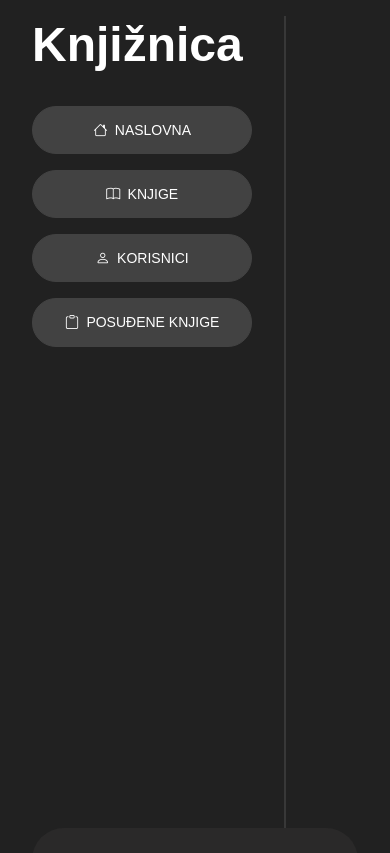
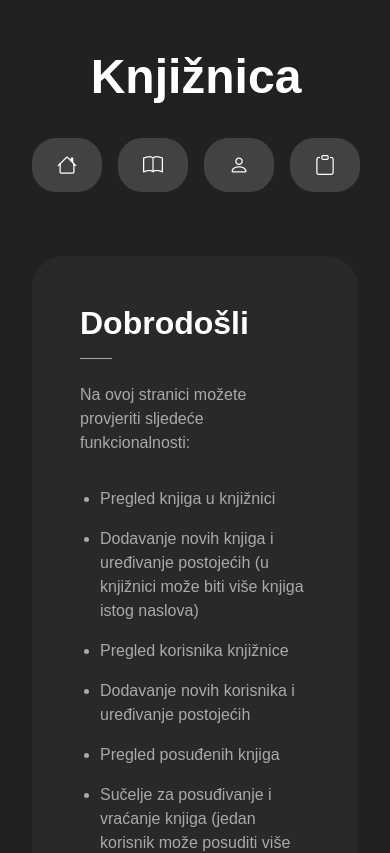
Before and after one commit to marko-krznar/React-Library, a React (Create React App) app: page / in a window 390 px wide. Shown: the top 853 px of the page. Built offline with nearby package versions, Linux system fonts and the light colour scheme.

Commit message:
Made menu responsive for smaller screen sizes

```diff
--- a/src/App.js
+++ b/src/App.js
@@ -4,7 +4,7 @@ import { Route, Routes } from "react-router-dom";
 
 import BooksPage from "./pages/BooksPage/BooksPage";
 import BorrowBookPage from "./pages/BorrowBookPage/BorrowBookPage";
-import Header from "./pages/Header/Header";
+import Header from "./components/Header/Header";
 import Homepage from "./pages/Homepage/Homepage";
 import SingleBook from "./pages/SingleBook/SingleBook";
 import SingleUser from "./pages/SingleUser/SingleUser";
--- a/src/pages/Header/Header.js
+++ b/src/components/Header/Header.js
@@ -8,16 +8,16 @@ export default function Header() {
       <h1>Knjižnica</h1>
       <nav className="d-flex direction-column">
         <Link className="btn" to="/">
-          <i className="bi bi-house"></i> Naslovna
+          <i className="bi bi-house"></i> <span>Naslovna</span>
         </Link>
         <Link className="btn" to="/knjige">
-          <i className="bi bi-book"></i> Knjige
+          <i className="bi bi-book"></i> <span>Knjige</span>
         </Link>
         <Link className="btn" to="/korisnici">
-          <i className="bi bi-person"></i> Korisnici
+          <i className="bi bi-person"></i> <span>Korisnici</span>
         </Link>
         <Link className="btn" to="/posudene-knjige">
-          <i className="bi bi-clipboard"></i> Posuđene knjige
+          <i className="bi bi-clipboard"></i> <span>Posuđene knjige</span>
         </Link>
       </nav>
     </section>
--- /dev/null
+++ b/src/components/Header/style.scss
@@ -0,0 +1,70 @@
+.menu {
+  border-right: 2px solid rgb(255 255 255 / 10%);
+  margin: 0 2rem 0 0;
+  padding-right: 2rem;
+  height: calc(100vh - 2rem);
+  h1 {
+    margin-bottom: 2rem;
+  }
+  a {
+    margin-bottom: 1rem;
+    i {
+      margin-right: 0.25em;
+    }
+    &:hover {
+      span {
+        color: #424242;
+      }
+    }
+  }
+}
+@media (max-width: 1200px) {
+  .menu {
+    border-right: none;
+    margin: 0 0 4rem;
+    height: auto;
+    flex: 1 1 100%;
+    display: flex;
+    align-items: center;
+    justify-content: space-between;
+    padding: 2rem 0 0;
+    h1 {
+      margin-bottom: 0;
+    }
+    nav {
+      flex-direction: row;
+      a {
+        margin: 0 1rem 0 0;
+        &:last-child {
+          margin: 0;
+        }
+      }
+    }
+  }
+}
+@media (max-width: 992px) {
+  .menu {
+    flex-direction: column;
+    h1 {
+      margin-bottom: 2rem;
+    }
+    nav {
+      a {
+        padding: 1rem 1.5rem;
+      }
+    }
+  }
+}
+@media (max-width: 768px) {
+  .menu {
+    a {
+      i {
+        margin-right: 0;
+        font-size: 1.25rem;
+      }
+      span {
+        display: none;
+      }
+    }
+  }
+}
--- a/src/pages/Header/style.scss
+++ /dev/null
@@ -1,15 +0,0 @@
-.menu {
-  border-right: 2px solid rgb(255 255 255 / 10%);
-  margin: 0 2rem 0 0;
-  padding-right: 2rem;
-  height: calc(100vh - 2rem);
-  h1 {
-    margin-bottom: 2rem;
-  }
-  a {
-    margin-bottom: 1rem;
-    i {
-      margin-right: 0.25em;
-    }
-  }
-}
```
